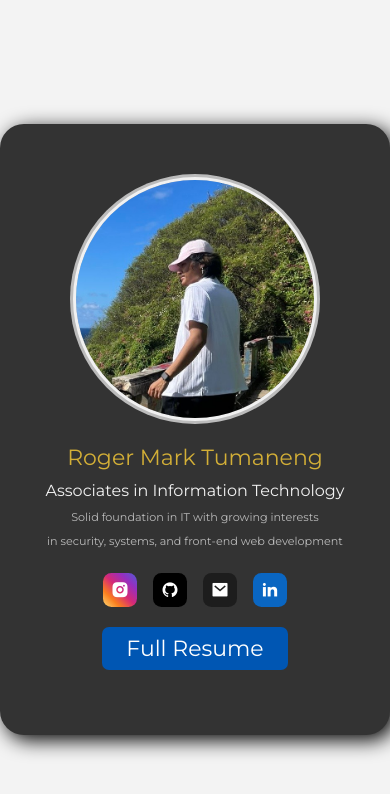
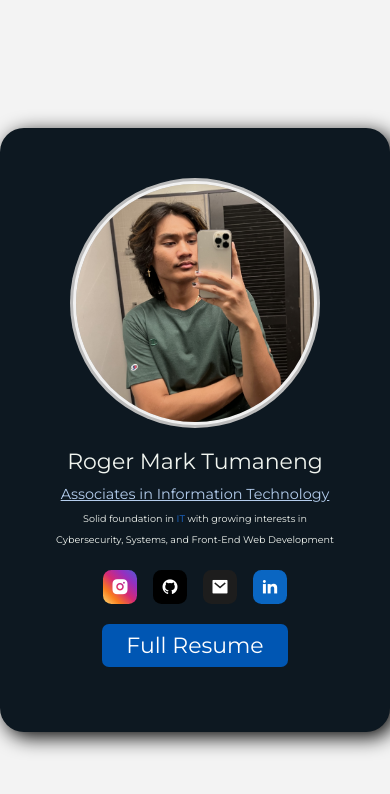
Before and after one commit to roger-11x/portfolio, a plain HTML site: page index.html in a window 390 px wide. Drawn offline with nearby package versions, Linux system fonts and the light colour scheme.

Commit message:
Add files via upload

```diff
--- a/index.html
+++ b/index.html
@@ -13,14 +13,14 @@
 <body>
     <div class="profile-card">
         <div class="img">
-            <img src="pfp.jpg" alt="my_pfp" class="profile-img">
+            <img src="profile.jpg" alt="my_pfp" class="profile-img">
         </div>
 
         <div class="text-data">
             <span class="name">Roger Mark Tumaneng</span>
             <span class="degree">Associates in Information Technology</span>
-            <span class="job">Solid foundation in IT with growing interests</span>
-            <span class="job">in security, systems, and front-end web development</span>
+            <span class="job">Solid foundation in <span class="highlights-it"> IT </span>with growing interests in</span>
+            <span class="job"><span class="highlights">Cybersecurity, Systems,</span> and <span class="highlights">Front-End Web Development</span></span>
         </div>
 
         <div class="media-buttons">
--- a/styles.css
+++ b/styles.css
@@ -22,7 +22,7 @@ body {
     align-items: center;
     max-width: 560px;
     width: 100%;
-    background-color: #333333;
+    background-color: #0d1821;
     border-radius: 24px;
     padding: 25px;
     box-shadow: 5px 5px 20px rgba(0, 0, 0, 1);
@@ -54,16 +54,17 @@ body {
 
 .text-data .name {
     font-size: 22px;
-    color: #D3AF37;
+    color: #f0f4ef;
 }
 
 .text-data .degree {
     font-size: 18px;
-    color: #F1F1F1;
+    color: #b4cded;
 }
 
 .degree {
     margin-bottom: 10px;
+    text-decoration: underline;
 }
 
 .name {
@@ -73,7 +74,7 @@ body {
 
 .text-data .job {
     font-size: 1rem;
-    color: #BBBBBB;
+    color: #f0f4ef;
 }
 
 .job {
@@ -101,7 +102,9 @@ body {
 }
 
 .links:hover{
-    box-shadow: 5px 5px 5px rgba(0, 0, 0, 1)
+    box-shadow: 5px 5px 5px rgba(0, 0, 0, .5);
+    transition: ease-in 0.2s;
+
 }
 
 .profile-card{
@@ -137,16 +140,44 @@ body {
     box-shadow: 5px 5px 5px rgba(0, 0, 0, 1);
 }
 
+.highlights-it {
+    color: #1d6ed8;
+}
+
+
+
+
+
+
 
 /* Media */
 
-@media (max-width: 511px ) {
+@media (max-width: 504px ) {
     .text-data .job {
-        font-size: .7rem;
-        color: #BBBBBB;
+        font-size: .85rem;
     }
 
     .text-data .degree {
         font-size: 1rem;
     }
 }
+
+@media (max-width: 444px ) {
+    .text-data .job {
+        font-size: .75rem;
+    }
+
+    .text-data .degree {
+        font-size: 1rem;
+    }
+}
+
+@media (max-width: 396px ) {
+    .text-data .job {
+        font-size: .60rem;
+    }
+
+    .text-data .degree {
+        font-size: .9rem;
+    }
+}
```
Also changed, not shown: profile.jpg (added).
